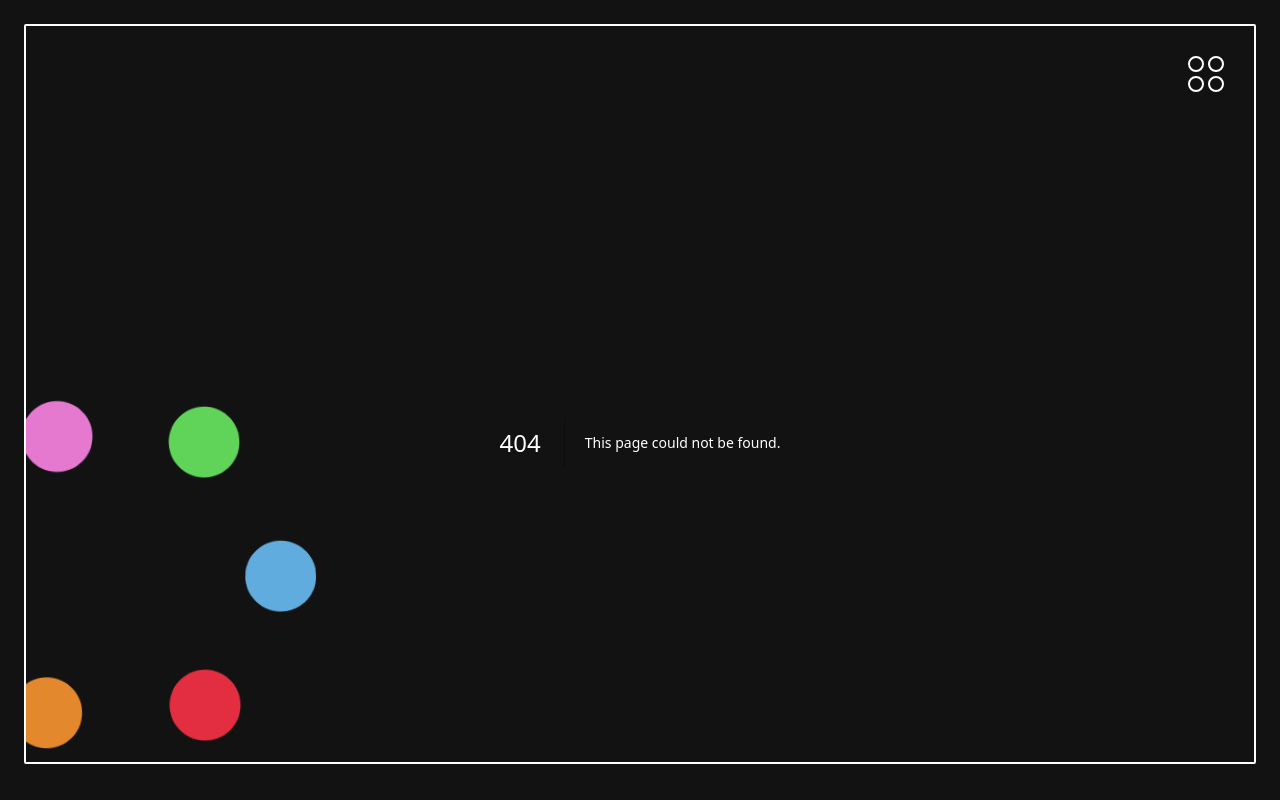
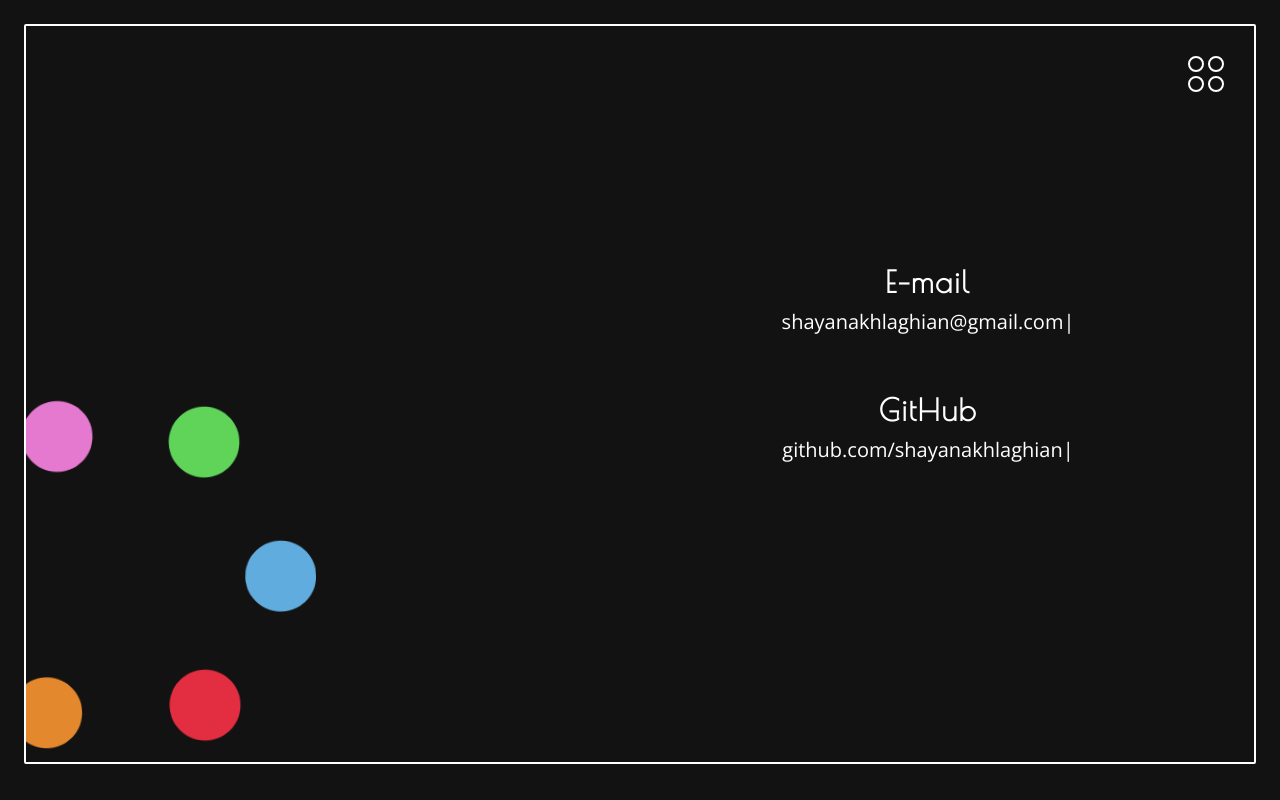
Before and after one commit to shayanakhlaghian/portofolio, a Next.js app: page /contact in a window 1280 px wide. Before the commit this address had no page. Built offline with nearby package versions, Linux system fonts and the light colour scheme.

Commit message:
create contact page

```diff
--- /dev/null
+++ b/app/contact/components/Info.tsx
@@ -0,0 +1,14 @@
+'use client';
+import { TypeAnimation } from 'react-type-animation';
+
+const Info = ({ type, value }: { type: string; value: string }) => {
+  return (
+    <div className='flex flex-col items-center'>
+      <p className='font-poiret font-bold text-3xl tracking-wider mb-2'>
+        {type}
+      </p>
+      <TypeAnimation className='md:text-xl' sequence={[value]} speed={15} />
+    </div>
+  );
+};
+export default Info;
--- /dev/null
+++ b/app/contact/page.tsx
@@ -0,0 +1,12 @@
+import Info from './components/Info';
+
+export const Contact = () => {
+  return (
+    <main className='w-full md:w-1/2 lg:w-[40%] mx-auto my-16 md:fixed md:right-[7.5%] md:top-[20%] lg:top-[25%] [&>*]:mb-10 last:mb-0 h-[60%] md:h-1/2 overflow-scroll lg:[&>*]:mb-14'>
+      <Info type='E-mail' value='shayanakhlaghian@gmail.com' />
+      <Info type='GitHub' value='github.com/shayanakhlaghian' />
+    </main>
+  );
+};
+
+export default Contact;
```
